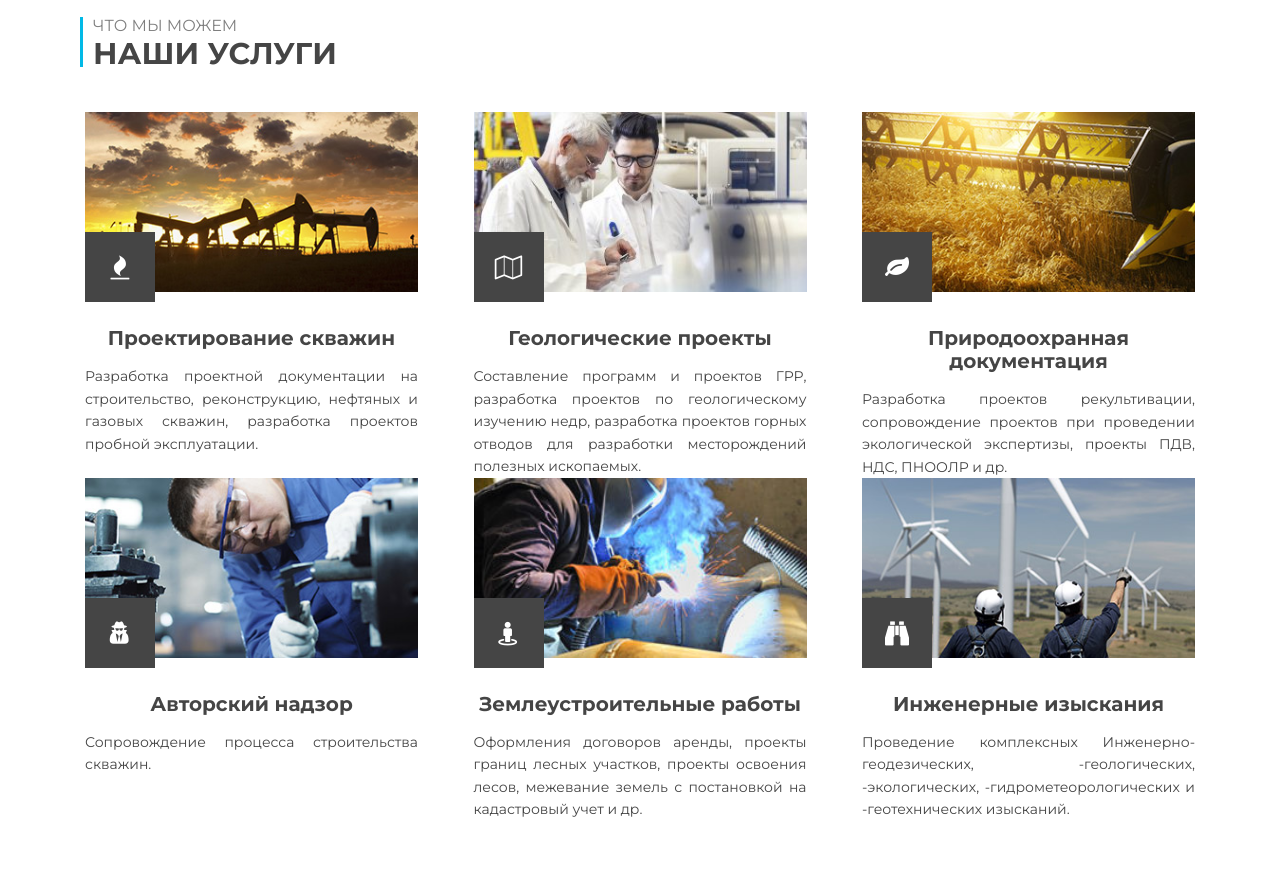
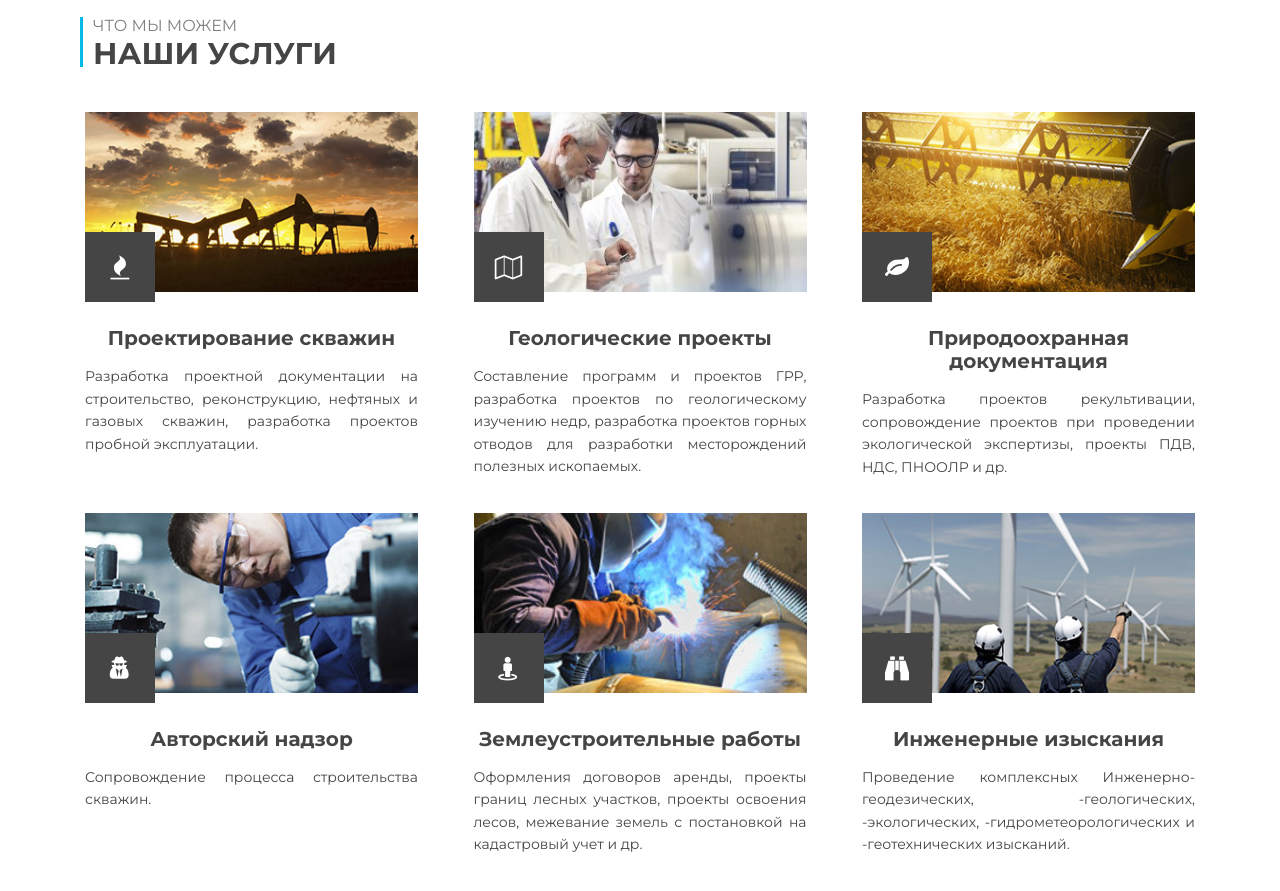
Before and after one commit to Ha4imon/neft, a plain HTML site: page index.html in a window 1280 px wide. Shown: the part 813-1704 px from the top of the page. Drawn offline with Linux system fonts and the light colour scheme; files that its build step writes are made by us from their sources.

Commit message:
Верстка услуг

```diff
--- a/css/style.css
+++ b/css/style.css
@@ -402,12 +402,13 @@ html {
   display: flex;
   flex-wrap: wrap;
   justify-content: space-between;
-  margin-bottom: 70px; }
+  margin-bottom: 35px; }
 
 .service__item {
   display: flex;
   flex-direction: column;
   cursor: pointer;
+  margin-bottom: 35px;
   width: 100%; }
   .service__item:hover .service__img i {
     background-color: #01B9E6; }
--- a/index.html
+++ b/index.html
@@ -6,8 +6,8 @@
   <title>Document</title>
   <meta name="viewport" content="width=device-width, initial-scale=1">
   <link rel="stylesheet" type="text/css" href="css/normalize.min.css">
+  <link rel="stylesheet" type="text/css" href="css/style.min.css">
   <link rel="stylesheet" type="text/css" href="css/font-awesome.min.css">
-  <link rel="stylesheet" type="text/css" href="css/style.min.css">
   <link href="https://fonts.googleapis.com/css?family=Montserrat:400,700&amp;subset=cyrillic" rel="stylesheet">
 </head>
 
```
Also changed, not shown: css/style.min.css.
